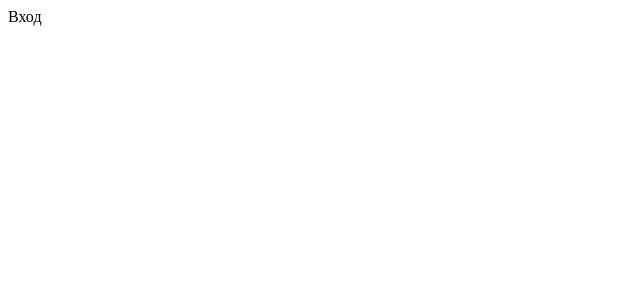
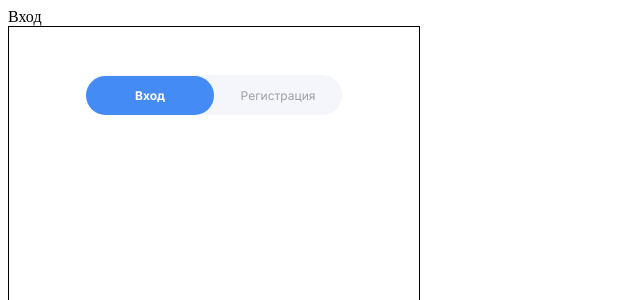
Before and after one commit to goldennick5/insta-market, a React (Create React App) app: page /signin in a window 1280 px wide. Shown: the top 300 px of the page, without its empty margins (0-640 px from the left). Built offline with nearby package versions, Linux system fonts and the light colour scheme.

Commit message:
Wrapper and switch

```diff
--- a/src/App.js
+++ b/src/App.js
@@ -1,15 +1,16 @@
 import './App.scss';
-import Input from "./components/UI/Input/Input";
 import { Routes, Route, Navigate } from 'react-router-dom';
 import SignIn from './pages/SignIn';
 import SignUp from './pages/SignUp';
 
 export default function App() {
   return (
-    <Routes>
-      <Route exact path="/" element={<Navigate to="/signin" />} />
-      <Route exact path="/signin" element={<SignIn />} />
-      <Route exact path="/signup" element={<SignUp />} />
-    </Routes>
+    <>
+        <Routes>
+            <Route exact path="/" element={<Navigate to="/signin" />} />
+            <Route exact path="/signin" element={<SignIn />} />
+            <Route exact path="/signup" element={<SignUp />} />
+        </Routes>
+    </>
   );
 }
--- /dev/null
+++ b/src/components/UI/Wrapper/Switch/Switch.jsx
@@ -0,0 +1,33 @@
+import React, {useState} from 'react';
+import swit from './Switch.module.scss';
+import {useNavigate, useLocation} from "react-router-dom";
+
+const Switch = () => {
+    let navigate = useNavigate();
+    let location = useLocation();
+
+    const handleClickAuth = (path) => {
+        navigate(path);
+    }
+
+    return (
+        <div className={swit.switch}>
+            <div className={swit.switch__signin}
+                 onClick={() => handleClickAuth('/signin')}
+                style={{background: location.pathname === '/signin' ? '#458BF5' : '#F4F6FC',
+                    color: location.pathname === '/signin' ? '#fff' : '#9E9EA8',
+                    fontWeight: location.pathname === '/signin' ? 700 : ''}}>
+                <p className={swit.paragraph}>Вход</p>
+            </div>
+            <div className={swit.switch__signup}
+                 onClick={() => handleClickAuth('/signup')}
+                 style={{background: location.pathname === '/signup' ? '#458BF5' : '#F4F6FC',
+                        color: location.pathname === '/signup' ? '#fff' : '#9E9EA8',
+                        fontWeight: location.pathname === '/signup' ? 700 : ''}}>
+                <p className={swit.paragraph}>Регистрация</p>
+            </div>
+        </div>
+    );
+};
+
+export default Switch;
--- /dev/null
+++ b/src/components/UI/Wrapper/Switch/Switch.module.scss
@@ -0,0 +1,39 @@
+.switch {
+  display: flex;
+  flex-direction: row;
+  justify-content: space-between;
+  align-items: center;
+  width: 256px;
+  height: 32px;
+  padding: 4px 0px;
+  border: none;
+  background: #F4F6FC;
+  border-radius: 25px;
+  margin-top: 48px;
+  text-decoration: none;
+  font-family: 'Inter', sans-serif;
+
+  .switch__signin {
+    width: 128px;
+    display: flex;
+    justify-content: center;
+    align-items: center;
+    border-radius: 25px;
+    cursor: pointer;
+    .paragraph {
+      font-size: 12px;
+    }
+  }
+
+  .switch__signup {
+    width: 128px;
+    display: flex;
+    justify-content: center;
+    align-items: center;
+    border-radius: 25px;
+    cursor: pointer;
+    .paragraph {
+      font-size: 12px;
+    }
+  }
+}
--- /dev/null
+++ b/src/components/UI/Wrapper/Wrapper.jsx
@@ -0,0 +1,13 @@
+import React from 'react';
+import wrapper from './Wrapper.module.scss';
+import Switch from "./Switch/Switch";
+
+const Wrapper = () => {
+    return (
+        <div className={wrapper.wrapper}>
+            <Switch/>
+        </div>
+    );
+};
+
+export default Wrapper;
--- /dev/null
+++ b/src/components/UI/Wrapper/Wrapper.module.scss
@@ -0,0 +1,8 @@
+.wrapper {
+  background-color: #fff;
+  width: 410px;
+  height: 364px;
+  border: 1px solid black;
+  display: flex;
+  justify-content: center;
+}
--- a/src/pages/SignIn.js
+++ b/src/pages/SignIn.js
@@ -1,9 +1,15 @@
-import React from 'react'
+import React from 'react';
+import Wrapper from "../components/UI/Wrapper/Wrapper";
 
 function SignIn() {
-  return (
-    <div>Вход</div>
-  )
+    return (
+        <div>
+            Вход
+          <Wrapper>
+
+          </Wrapper>
+        </div>
+    )
 }
 
 export default SignIn
--- a/src/pages/SignUp.js
+++ b/src/pages/SignUp.js
@@ -1,7 +1,15 @@
 import React from 'react';
+import Wrapper from "../components/UI/Wrapper/Wrapper";
 
 function SignUp() {
-  return <div>Регистрация</div>;
+  return (
+        <div>
+          Регистрация
+          <Wrapper>
+
+          </Wrapper>
+        </div>
+    );
 }
 
 export default SignUp;
```
